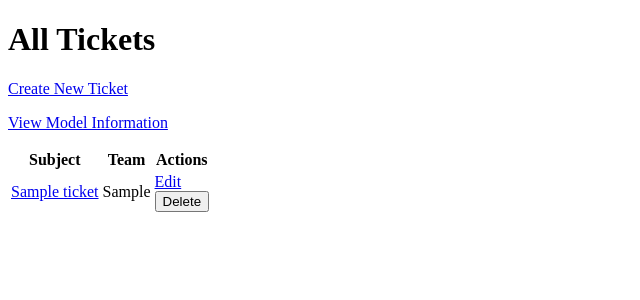
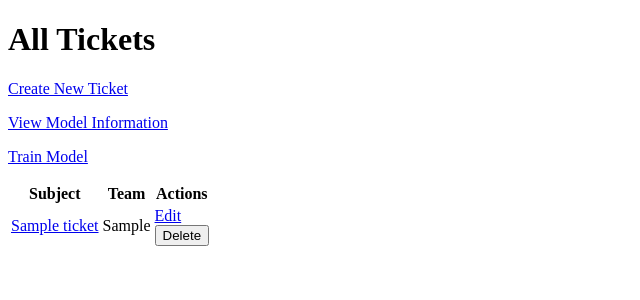
Before and after one commit to szmoli/nlp-ticket-classifier, a Flask app: page / in a window 1280 px wide. Shown: the top 300 px of the page, without its empty margins (0-640 px from the left). Run offline with Flask 3, Linux system fonts and the light colour scheme; tables that the repository leaves empty hold one stand-in row (values such as "Sample post"); parts of the project's set-up code (start-up, migrations or seed data) failed here and were passed over.

Commit message:
train model from frontend

```diff
--- a/src/app.py
+++ b/src/app.py
@@ -72,5 +72,10 @@ def delete_ticket(ticket_id):
     db.delete_ticket(ticket_id)
     return redirect(url_for('index'))
 
+@app.route('/train', methods=['GET'])
+def train_model():
+    train()
+    return redirect(url_for('index'))
+
 if __name__ == '__main__':
-    app.run(debug=True)
+    app.run()
--- a/templates/index.html
+++ b/templates/index.html
@@ -9,6 +9,7 @@
 
   <p><a class="button" href="{{ url_for('new_ticket') }}">Create New Ticket</a></p>
   <p><a class="button" href="{{ url_for('view_info') }}">View Model Information</a></p>
+  <p><a class="button" href="{{ url_for('train_model') }}">Train Model</a></p>
 
   {% if tickets %}
     <table>
```
Also changed, not shown: docs/beszamolo.md (+6 -0 lines).
